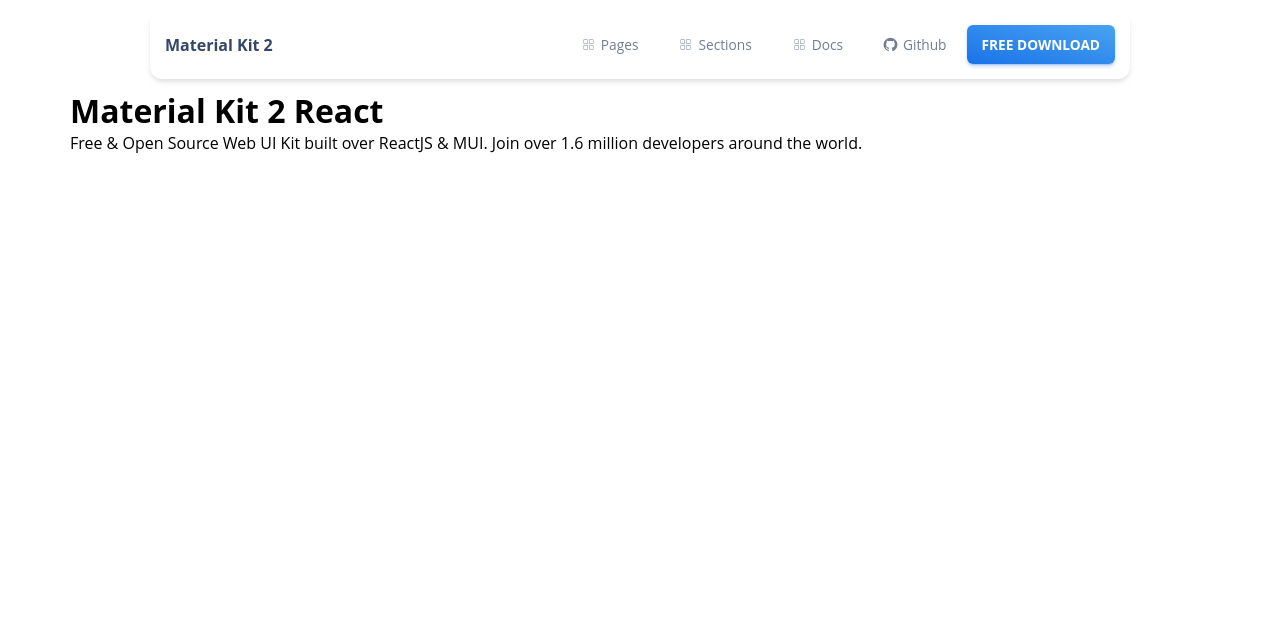
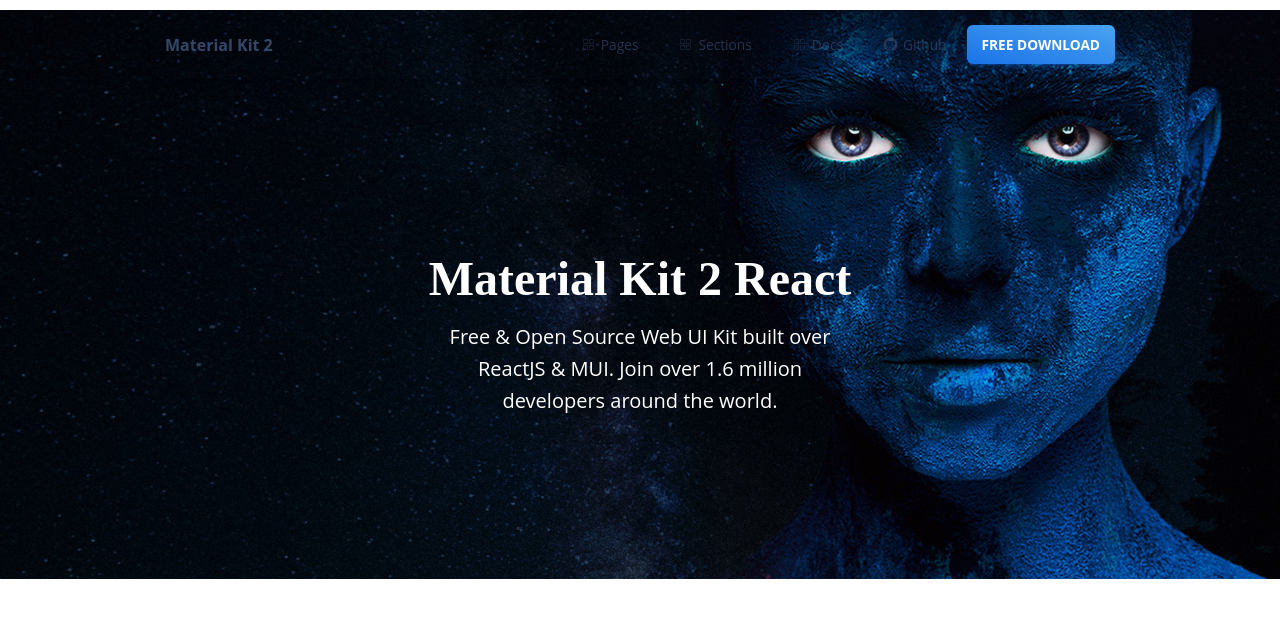
Before and after one commit to ahmedelshkh/React-App, a React (Create React App) app: page / in a window 1280 px wide. Shown: the top 618 px of the page. Built offline with nearby package versions, Linux system fonts and the light colour scheme.

Commit message:
finished hero content style

```diff
--- a/src/App.css
+++ b/src/App.css
@@ -31,7 +31,6 @@
   margin: 0;
 
 }
-
 ::-webkit-scrollbar {
   width: 0;
 }
@@ -99,6 +98,9 @@
 /* Start Header */
 .hero {
   position: relative;
+  min-height: 70vh;
+  background-image: url('images/bg-presentation.jpg');
+  background-size: cover;
 }
 header {
   margin: 10px 150px;
@@ -151,4 +153,26 @@
     rgba(26, 115, 232, 0.15) 0rem 0.25rem 1.4375rem 0rem,
     rgba(26, 115, 232, 0.2) 0rem 0.5rem 0.625rem -0.3125rem;;
 }
+/* Start Content */
+.hero .content .container {
+  display: flex;
+  align-items: center;
+  justify-content: center;
+  flex-direction: column;
+  gap: 15px;
+  min-height: calc(70vh - 70px);
+}
+.hero .content h1 {
+  color: white;
+  font-size: var(--fs-3);
+  font-family:"math";
+}
+.hero .content p {
+  color: white;
+  font-size: var(--fs-1-25);
+  max-width: 422px;
+  line-height: var(--lh-1-6);
+  text-align: center;
+  font: 400;
+}
 /* End Hero Sec */
```
